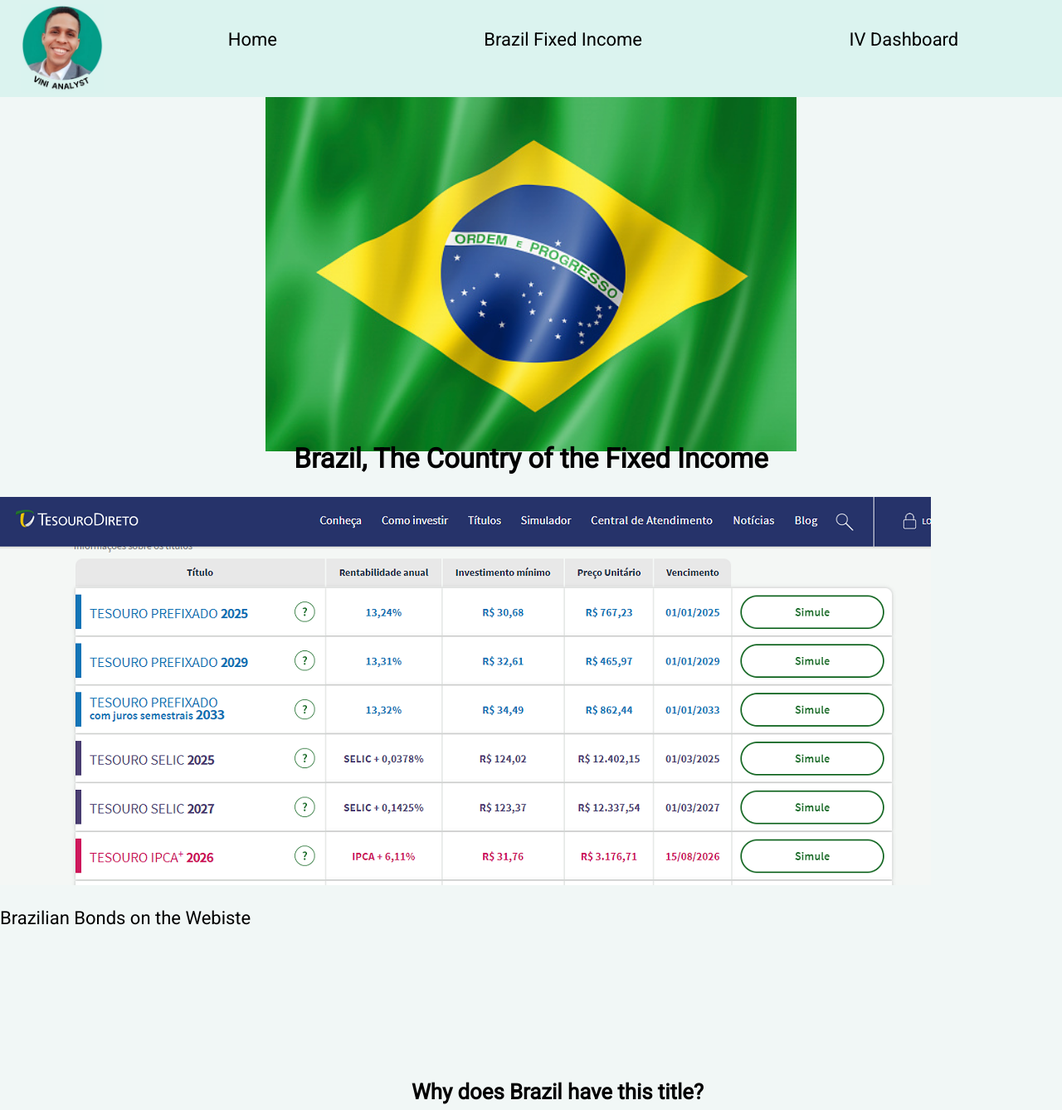
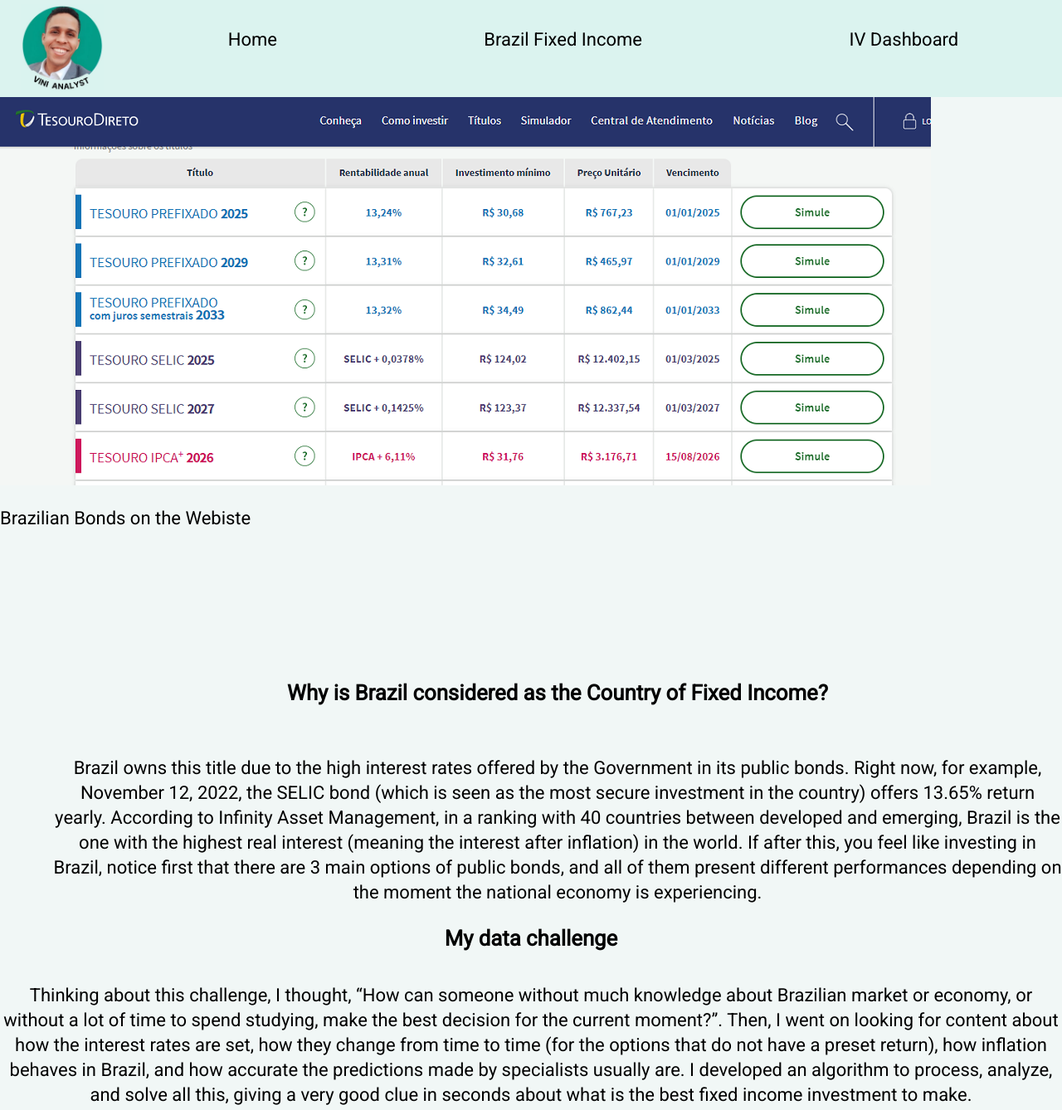
Before and after one commit to BillyVini/wdd130, a plain HTML site: page portfolio/br-fixed-income.html in a window 1280 px wide. Shown: the top 1338 px of the page at 83% size. Drawn offline with Linux system fonts and the light colour scheme.

Commit message:
adding more details

```diff
--- a/portfolio/br-fixed-income.html
+++ b/portfolio/br-fixed-income.html
@@ -19,22 +19,14 @@
                 <a href="iv-dashboard.html">IV Dashboard</a>
             </nav>
         </header>
-        <div id="br">
-            <div id="br-box">
-                <img id="brazil-img" src="images/brazil-flag.jpg" alt="Brazil Flag">
-            </div>
-            <section id="br-msg">
-                <h1 class="brazil-title">Brazil, The Country of the Fixed Income</h1>
-            </section>
-        </div>
         <main class="br-grid">
             <div class="government-bonds">
                 <img src="images/national-treasure.png" alt="public bonds">
                 <p>Brazilian Bonds on the Webiste</p>
             </div>
             <div class="context">
-                <h3>Why does Brazil have this title?</h3>
-                <p>Brazil is known as the country of fixed income due to the high interest rates offered by the Government in its public bonds. Right now, for example, November 12, 2022, the SELIC bond (which is seen as the most secure investment in the country) offers 13.65% return yearly. According to Infinity Asset Management, in a ranking with 40 countries between developed and emerging, Brazil is the one with the highest real interest (meaning the interest after inflation) in the world. If after this, you feel like investing in Brazil, notice first that there are 3 main options of public bonds, and all of them present different performances depending on the moment the national economy is experiencing.</p>
+                <h3>Why is Brazil considered as the Country of Fixed Income?</h3>
+                <p>Brazil owns this title due to the high interest rates offered by the Government in its public bonds. Right now, for example, November 12, 2022, the SELIC bond (which is seen as the most secure investment in the country) offers 13.65% return yearly. According to Infinity Asset Management, in a ranking with 40 countries between developed and emerging, Brazil is the one with the highest real interest (meaning the interest after inflation) in the world. If after this, you feel like investing in Brazil, notice first that there are 3 main options of public bonds, and all of them present different performances depending on the moment the national economy is experiencing.</p>
             </div>
             <div class="problem">
                 <h3>My data challenge</h3>
@@ -42,16 +34,16 @@
             </div>
             <div class="solution">
                 <h3>The solution</h3>
-                <p>My solution basically scrapes data from the Web – including the official weekly predictions from the economists - using Python and Selenium and then briefly shows the trends and reasoning behind the recommendation. Finally, it uses machine learning to predict the option that needs to be bought as well as the expected real return rate.</p>
+                <p>My solution basically scrapes data from the Web – including the official weekly predictions from the economists - using Python and Selenium and then briefly shows the trends and reasoning behind the recommendation. Finally, it uses machine learning to predict the option that needs to be bought as well as the expected real return rate. <b>PS: Since this project is still under development, I'll put here just placeholders for my solutions</b></p>
             </div>
             <div class="data-viz-1">
-
+                <img src="images/data-vis-holder.png" alt="data vis place holder">
             </div>
             <div class="data-viz-2">
-
+                <img src="images/data-vis-holder.png" alt="data vis place holder">
             </div>
             <div class="final">
-
+                <img src="images/recommendation.png" alt="investment recommendation">
             </div>
         </main>
         <footer>
```
